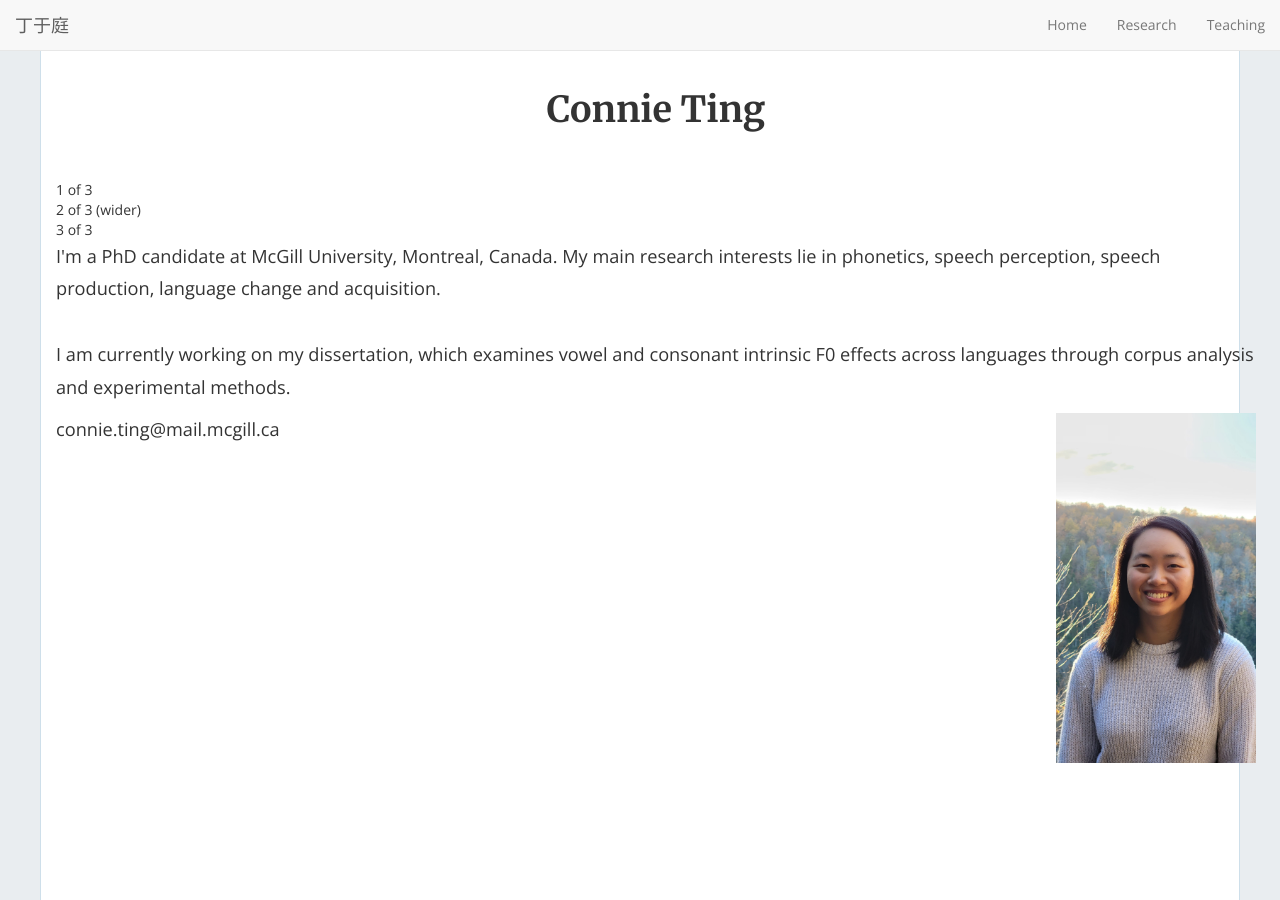
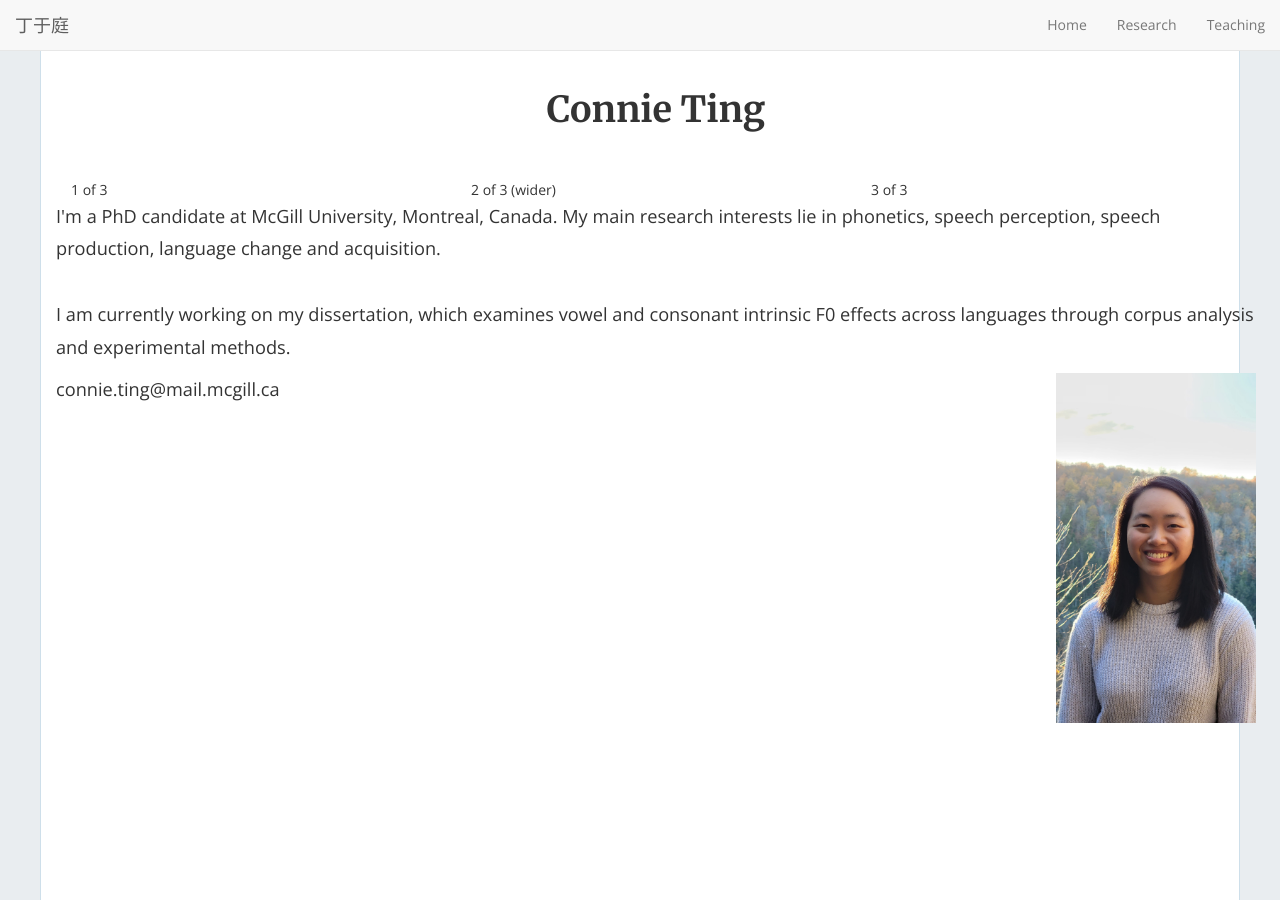
Before and after one commit to connieting/connieting.github.io, a Jekyll site: the page built from index.html, in a window 1280 px wide and 900 px high. Built offline with Jekyll 4.4.1, drawn with Linux system fonts in a browser that asks for light colours; nearby versions of some CDN libraries.

Commit message:
Update home-hero.html
making test columns md-4

```diff
--- a/_includes/home-hero.html
+++ b/_includes/home-hero.html
@@ -13,13 +13,13 @@
   </div>
 
   <div class="row">
-    <div class="col">
+    <div class="col-md-4">
       1 of 3
     </div>
-    <div class="col">
+    <div class="col-md-4">
       2 of 3 (wider)
     </div>
-    <div class="col">
+    <div class="col-md-4">
       3 of 3
     </div>
   </div>
```
